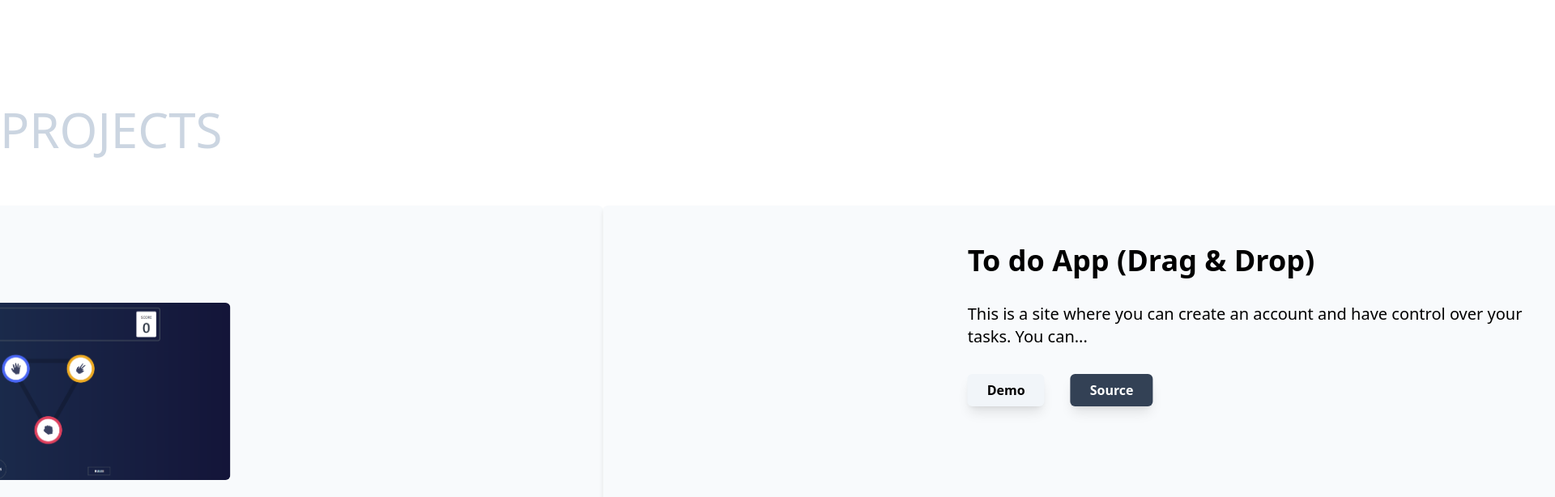
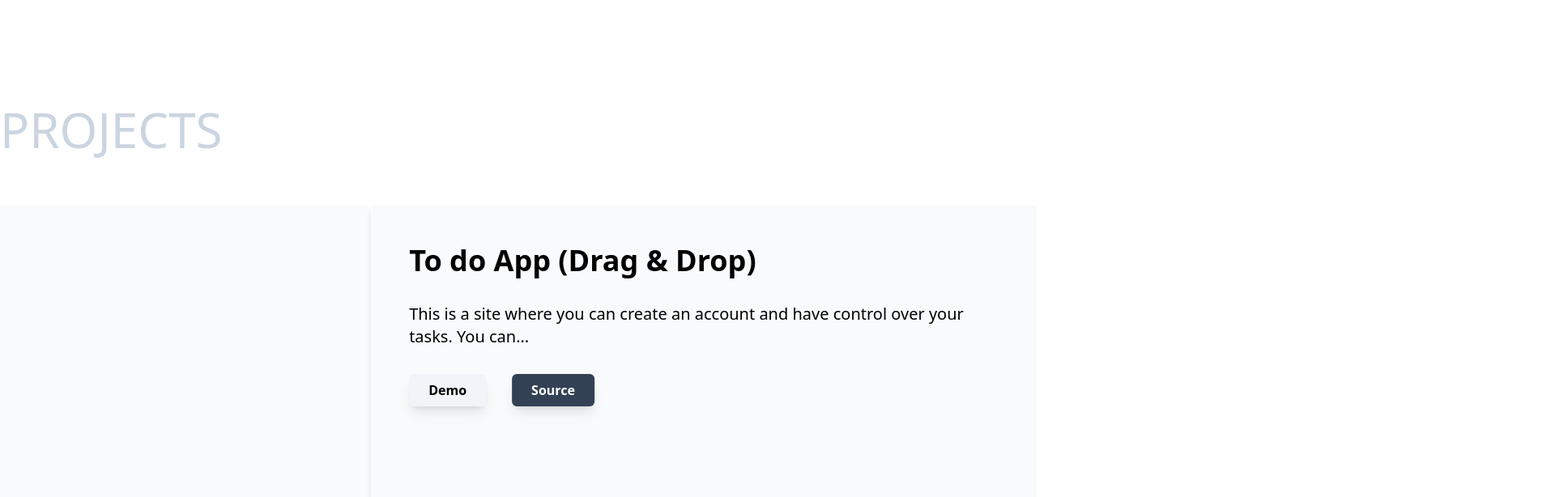
Before and after one commit to peVelosa/portfolio, a React (Vite) app: page / in a window 1280 px wide. Shown: the part 1822-2436 px from the top of the page at 81% size, 1920 px wide, since content can reach past the window. Built offline with nearby package versions, Linux system fonts and the light colour scheme.

Commit message:
teste com imagem 2

```diff
--- a/src/components/Project.tsx
+++ b/src/components/Project.tsx
@@ -9,13 +9,7 @@ type ProjectProps = {
   image: string;
 };
 
-const Project: FC<ProjectProps> = ({
-  title,
-  description,
-  demo,
-  source,
-  image,
-}) => {
+const Project: FC<ProjectProps> = ({ title, description, demo, source }) => {
   const projectRef = useRef<ElementRef<'article'>>(null);
 
   const mainControls = useAnimation();
@@ -39,10 +33,10 @@ const Project: FC<ProjectProps> = ({
           <motion.div className="flex h-full flex-col p-12">
             <h1 className="mb-8 text-3xl font-bold lg:text-4xl">{title}</h1>
             <div className="grid h-full gap-4 lg:grid-cols-[3fr_2fr]">
-              <img
+              {/* <img
                 src={image}
                 className="mx-auto block aspect-video max-w-md items-stretch rounded-md object-cover lg:order-2 lg:aspect-auto"
-              />
+              /> */}
               <div className="flex flex-col gap-8">
                 <p className="text-xl">{description}</p>
                 <div className="font-semibold capitalize">
--- a/src/components/Projects.tsx
+++ b/src/components/Projects.tsx
@@ -24,7 +24,7 @@ const Projects = () => {
       className={`h-[300svh]`}
       ref={targetRef}
     >
-      <div className="sticky top-0 grid h-[90vh] grid-rows-[auto_1fr]">
+      <div className="sticky top-0 grid h-[90vh] grid-rows-[auto_1fr] overflow-hidden">
         <div
           className="relative mb-16 w-fit text-4xl uppercase leading-none text-slate-300 md:text-6xl"
           ref={titleRef}
```
